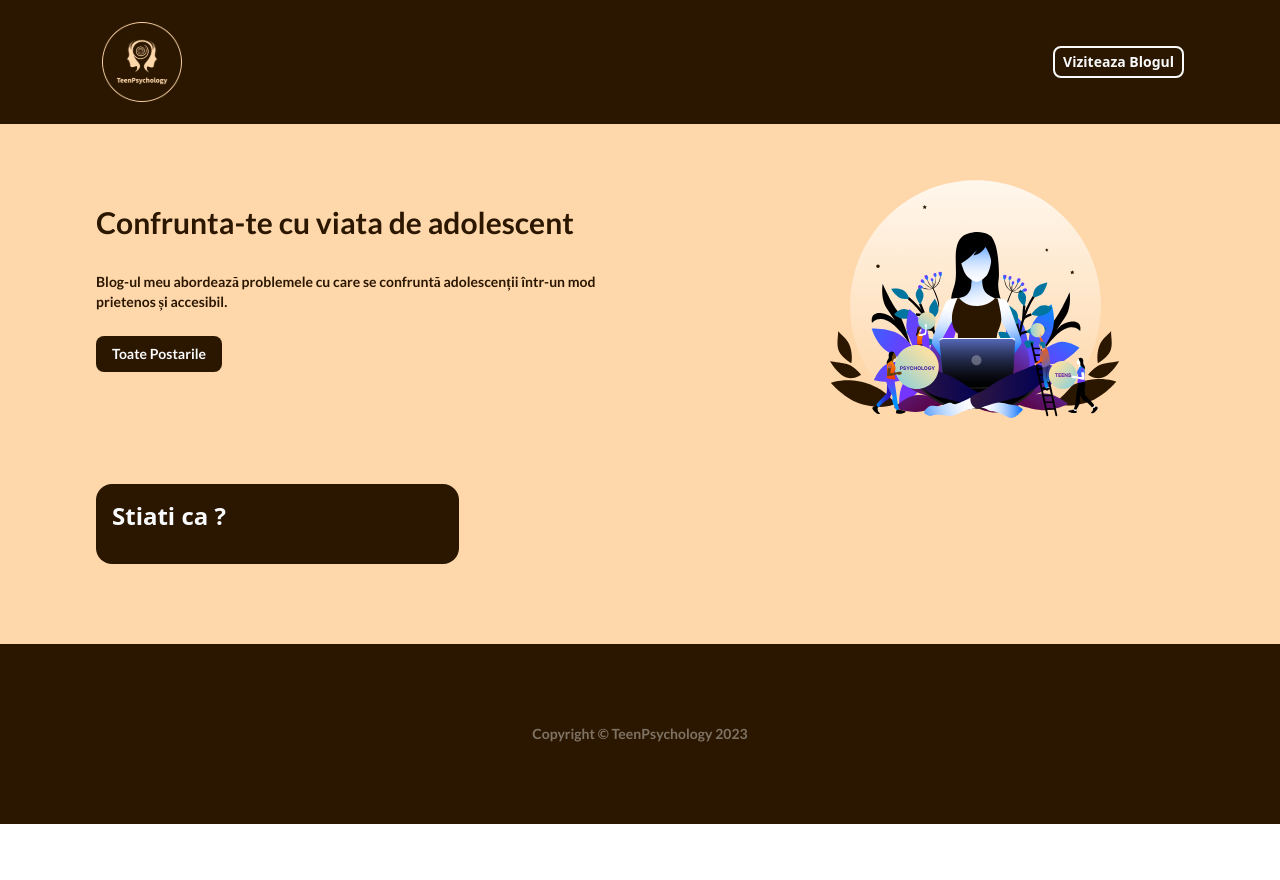
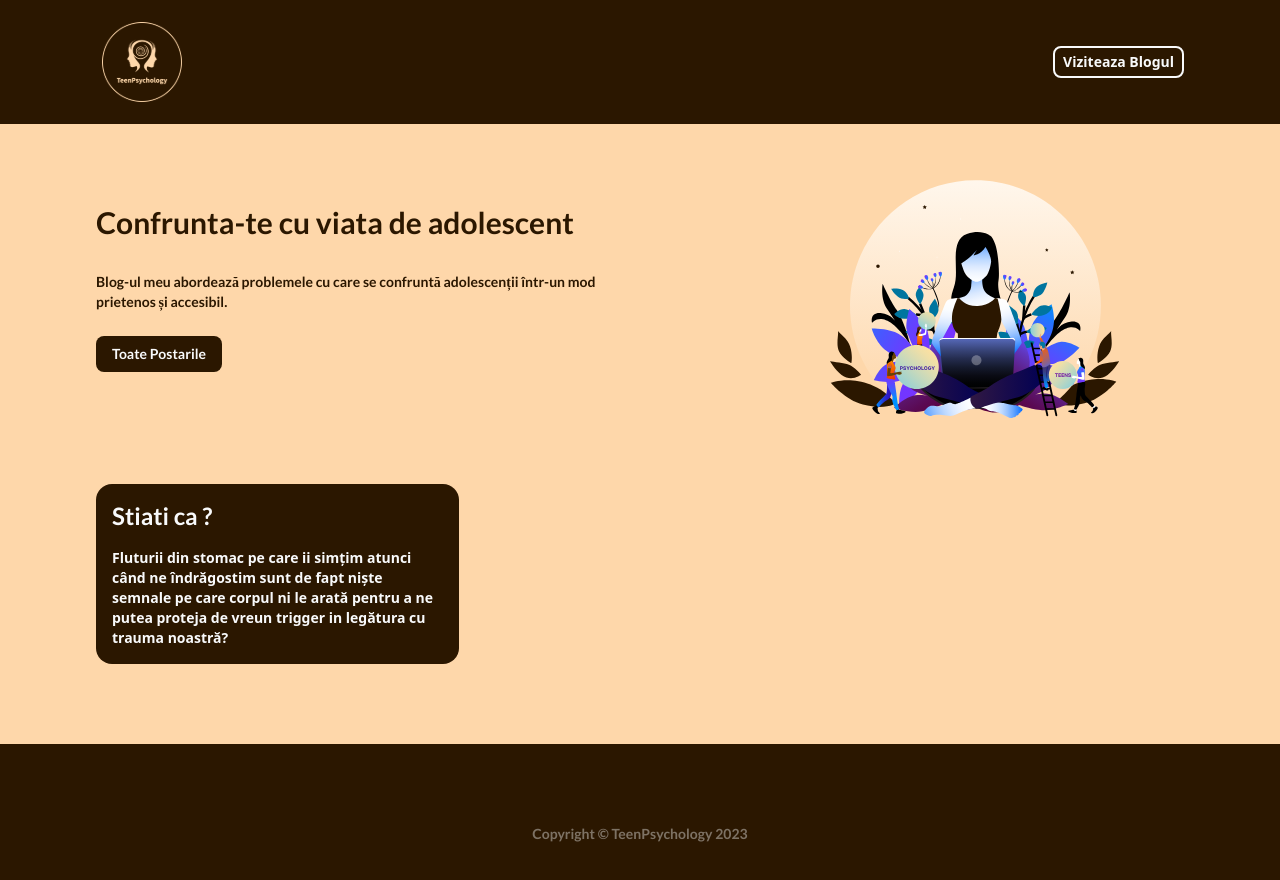
Before and after one commit to antoniogrosu/blog-reactjs, a React (Vite) app: page / in a window 1280 px wide. Shown: the top 880 px of the page. Before the commit the page ends 824 px from the top, so only its background shows below. Built offline with nearby package versions, Linux system fonts and the light colour scheme; no server answers.

Commit message:
rules and home component

```diff
--- a/src/Components/DidYouKnow.jsx
+++ b/src/Components/DidYouKnow.jsx
@@ -1,7 +1,7 @@
 export default function DidYouKnow(props) {
   return (
     <div className="p-4 bg-brown mt-16 text-gray-50 rounded-2xl md:w-4/12">
-      <h1 className="mb-4 text-2xl font-bold">{props.title}</h1>
+      <h1 className="mb-4 text-2xl font-semibold lato">{props.title}</h1>
       <p className="text-sm font-semibold">{props.text}</p>
     </div>
   );
--- a/src/Pages/HomePage.jsx
+++ b/src/Pages/HomePage.jsx
@@ -15,7 +15,10 @@ export default function HomePage() {
       </Helmet>
       <Hero />
       <div className="my-10 p-1"></div>
-      <DidYouKnow title="Stiati ca ?" text="" />
+      <DidYouKnow
+        title="Stiati ca ?"
+        text="Fluturii din stomac pe care ii simțim atunci când ne îndrăgostim sunt de fapt niște semnale pe care corpul ni le arată pentru a ne putea proteja de vreun trigger in legătura cu trauma noastră?"
+      />
     </>
   );
 }
```
Also changed, not shown: 2 other files (tests, documents, lock files or other folders).
